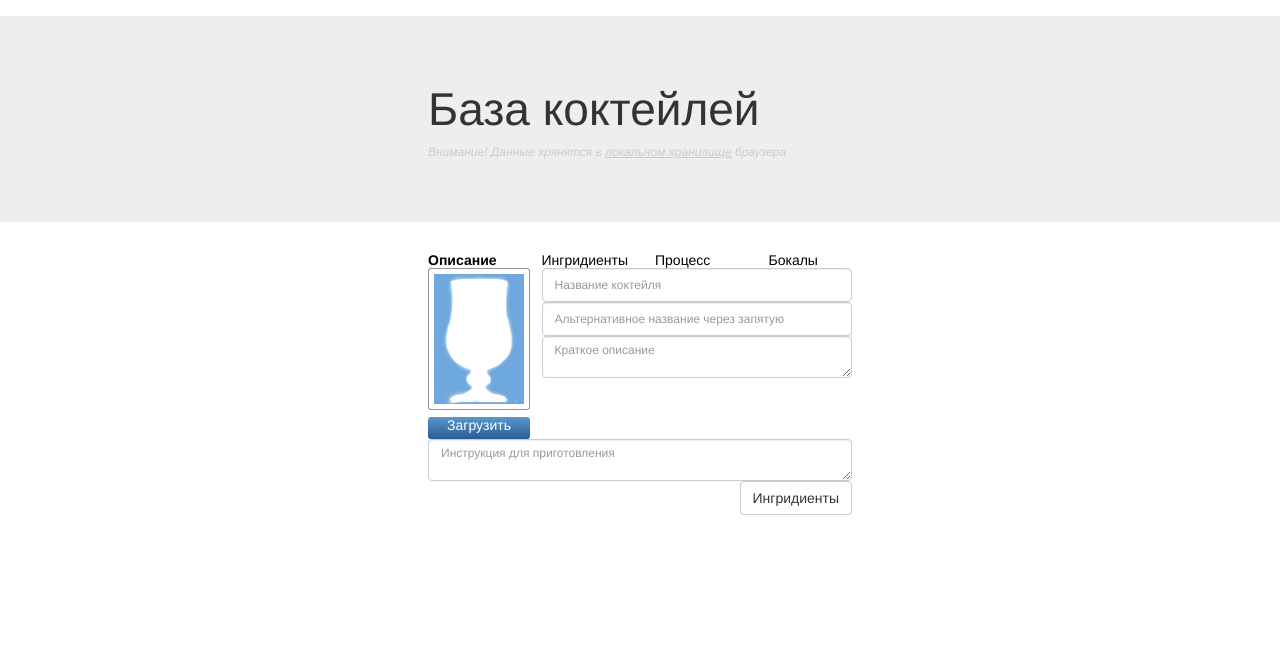
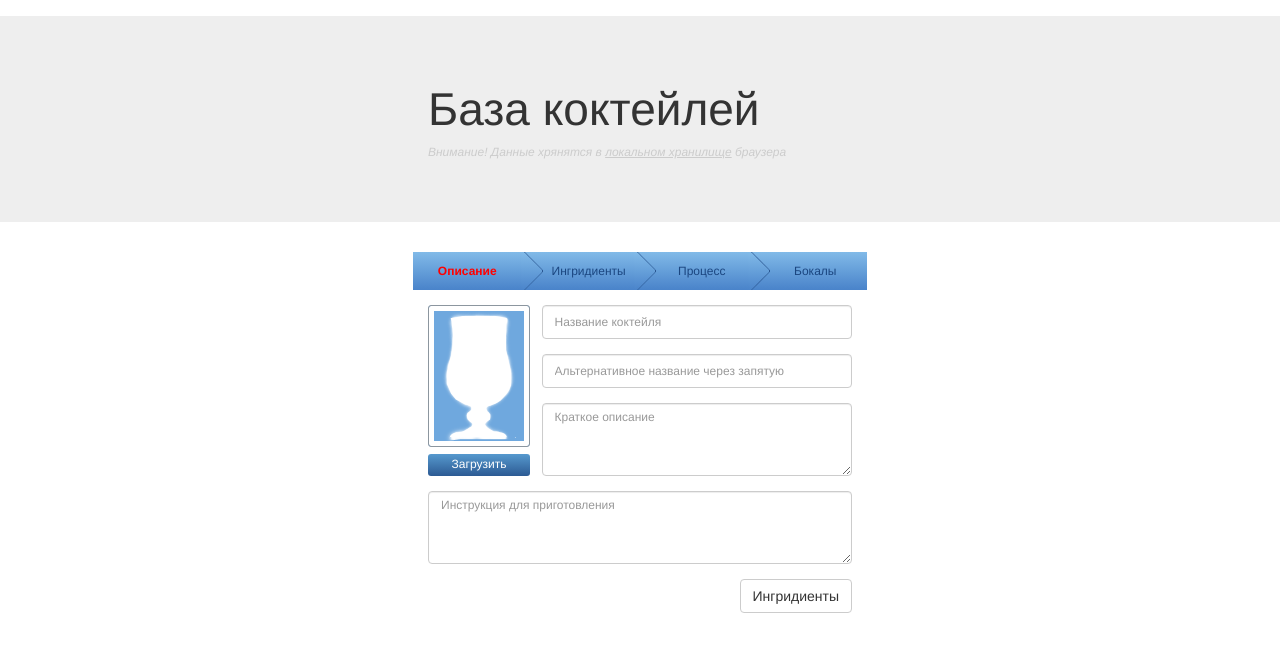
Before and after one commit to zlodiak/coctails, a PHP site: page / in a window 1280 px wide. Shown: the top 652 px of the page. Run offline with PHP 8.4, Linux system fonts and the light colour scheme.

Commit message:
css compl

```diff
--- a/css/styles.css
+++ b/css/styles.css
@@ -84,14 +84,56 @@ body{
 
 }
 
-/****************************************************************************** GLOBAL_blocks: process */
+.page_ingridients .add_ingridient_btn{
+  margin-bottom: 15px;
+}
+
+.ingridients_units > .row{
+  margin-bottom: 15px;
+}
+
+  .page_ingridients h4{
+    margin-top: 0px;
+  }
+
+/****************************************************************************** GLOBAL_blocks: page_desc */
+.page_desc{
+
+}
+
+  .page_desc .large_instruction{
+    height: 73px;
+  }
+
+  .page_desc .small_instruction{
+    height: 73px;
+  }
+
+  .page_desc .text_field{
+    margin-bottom: 15px;
+  }
+
+/****************************************************************************** GLOBAL_blocks: page_process */
 .page_process{
 
 }
 
+  .page_process h4,
+  .page_process h3{
+    margin-top: 0;
+  }
+
 	.process_cell{
 		overflow: hidden;
 	}
+
+.tags_process_units{
+  margin-bottom: 15px;
+}
+
+.process_cells_wrap{
+  margin-bottom: 15px;
+}
 
 /****************************************************************************** GLOBAL_blocks: page_stemware */
 .stemware_unit{
@@ -105,7 +147,7 @@ body{
   -moz-border-radius: 3px;
   border-radius: 3px;
   margin-right: 9px;
-  margin-bottom: 25px;
+  margin-bottom: 15px;
 }
 
 	.stemware_unit img{
@@ -124,7 +166,8 @@ body{
     border-top: 1px solid #68a6d5;
     bottom: 0;
     color: white;
-    font: 13px/24px Arial, sans-serif;
+    /*font: 13px/24px Arial, sans-serif;*/
+    font: 12px/24px Helvetica, sans-serif;
     font-weight: 500;
     text-align: center;
     cursor: pointer;
@@ -201,6 +244,8 @@ body{
 	.load_img_label{
 		color: #fff;
 		text-align: center;
+    font-size: 12px;
+    line-height: 20px;
 	}
 
 	.load_img_button{
@@ -209,17 +254,72 @@ body{
 
 /****************************************************************************** GLOBAL_blocks: navigation_box */
 .navigation_box{
-
+  margin-bottom: 15px;
+  overflow: hidden;
 }
 
+
+
+  .navigation_box .navLink:first-child{
+    padding-left: 0;
+  }
+
 	.navigation_box .navLink{
-		font-weight: normal;
+    position: relative;
 		text-decoration: none;
-		color: #000;
+    display: inline-block;
+    position: relative;
+    color: #1b4680;
+    text-align: center;
+    font: 12px/38px Helvetica, sans-serif;
+    text-indent: 10px;
+    background-image: -webkit-linear-gradient(#81bae8, #4983ca);
+    background-image: -moz-linear-gradient(#81bae8, #4983ca);
+    background-image: -ms-linear-gradient(#81bae8, #4983ca);
+    background-image: -o-linear-gradient(#81bae8, #4983ca);
+    background-image: linear-gradient(#81bae8, #4983ca);
+	}
 
-		display: block;
-	}
+    .navigation_box .navLink:last-child span{
+      display: none;
+    }
+
+    .navigation_box .navLink span{
+      position: absolute;
+      width: 30px;
+      height: 30px;
+      top: 4px;
+      right: -11px;
+      -webkit-border-radius: 3px;
+      -moz-border-radius: 3px;
+      border-radius: 3px;
+      border-top: 1px solid #2a5792;
+      border-right: 1px solid #2a5792;
+      -webkit-transform: rotate(45deg);
+      -moz-transform: rotate(45deg);
+      -ms-transform: rotate(45deg);
+      -o-transform: rotate(45deg);
+      transform: rotate(45deg);
+      z-index: 100;
+      overflow: hidden;
+    }
+
+    .navigation_box .navLink span:after{
+      content: "";
+      position: absolute;
+      width: 30px;
+      height: 38px;
+      left: 10px;
+      bottom: 5px;
+      transform: rotate(-45deg);
+      background-image: -webkit-linear-gradient(#81bae8, #4983ca);
+      background-image: -moz-linear-gradient(#81bae8, #4983ca);
+      background-image: -ms-linear-gradient(#81bae8, #4983ca);
+      background-image: -o-linear-gradient(#81bae8, #4983ca);
+      background-image: linear-gradient(#81bae8, #4983ca);
+    }
 
 	.navigation_box .navLink.active{
 		font-weight: bold;
+    color: #f00;
 	}
```
Also changed, not shown: js/project/tpls/tpls.php (+15 -13 lines), images/strawberry.png (added).
